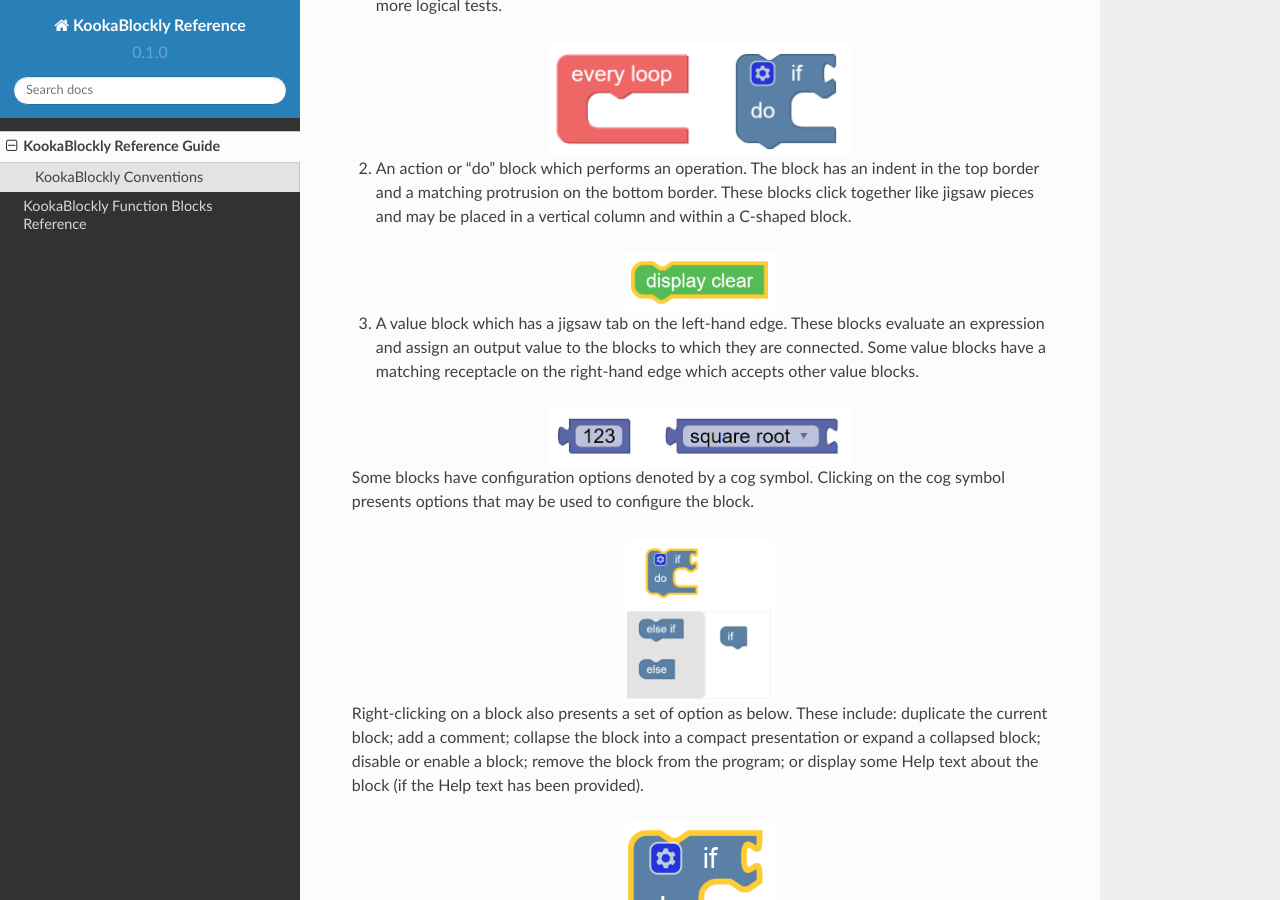
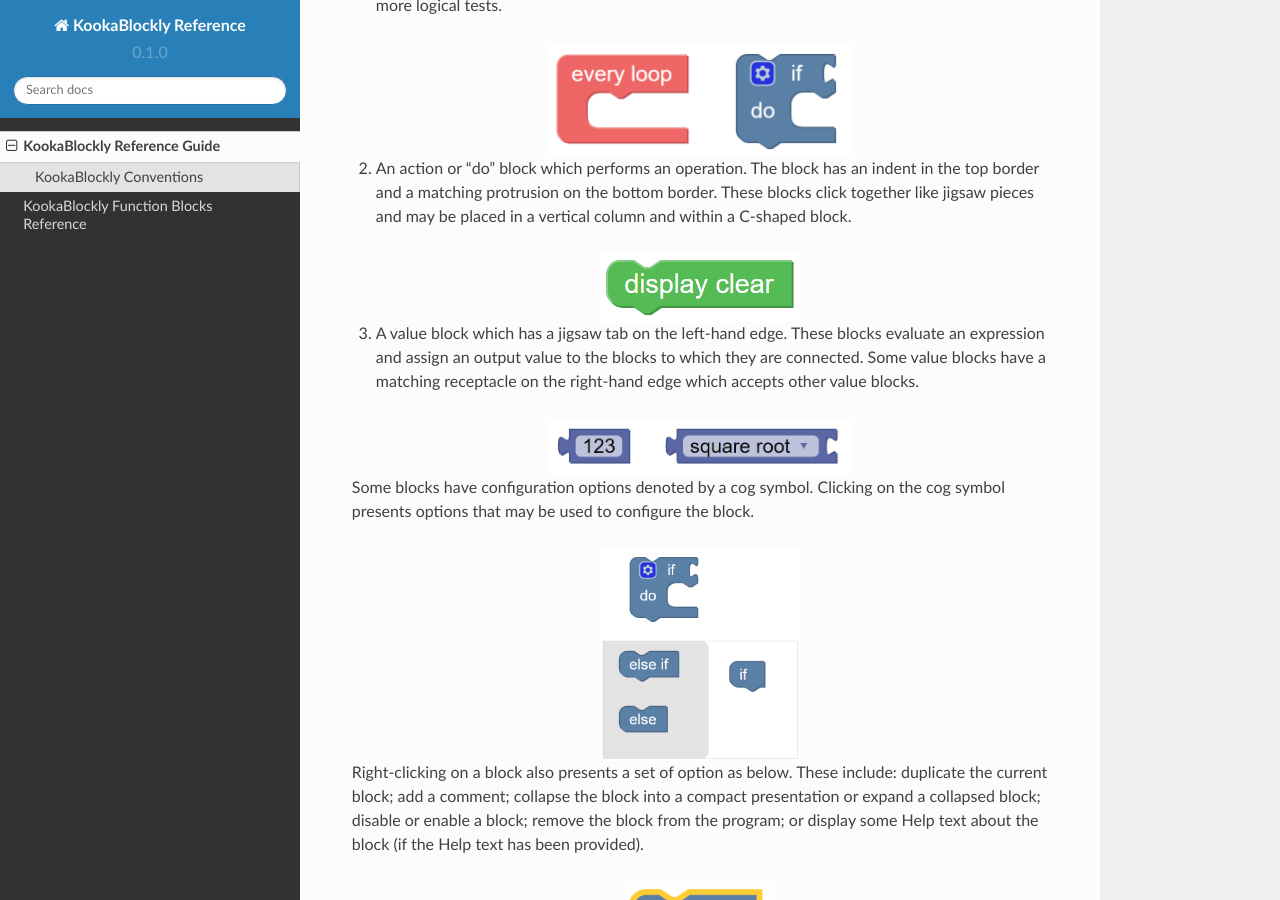
Before and after one commit to TDStrasser/KookaBlockly-Reference, a Sphinx documentation site: the page built from docs/source/conventions.rst, in a window 1280 px wide and 900 px high, scrolled down 1261 px. Built offline with Sphinx 7.4.7 and the Read the Docs theme 2.0.0, drawn with Linux system fonts in a browser that asks for light colours.

Commit message:
Improved images

```diff
--- a/docs/source/conventions.rst
+++ b/docs/source/conventions.rst
@@ -35,7 +35,7 @@
 2.	An action or “do” block which performs an operation.  The block has an indent in the top border and a matching protrusion on the bottom border.  These blocks click together like jigsaw pieces and may be placed in a vertical column and within a C-shaped block.
 
 .. image:: images/display-clear.png
-   :width: 150
+   :width: 200
    :align: center
 
 
@@ -49,7 +49,7 @@
 Some blocks have configuration options denoted by a cog symbol.  Clicking on the cog symbol presents options that may be used to configure the block.
 
 .. image:: images/if-do-config.png
-   :width: 150
+   :width: 200
    :align: center
 
 
```
Also changed, not shown: docs/source/images/display-clear.png, docs/source/images/if-do-config.png.
